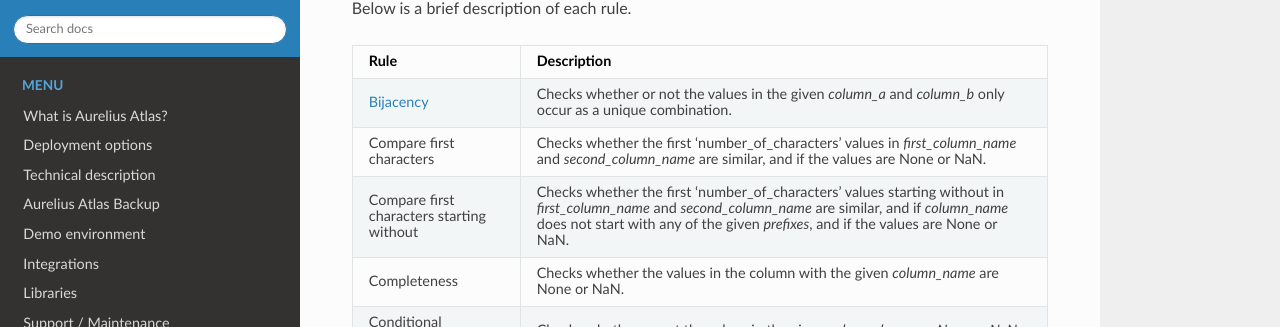
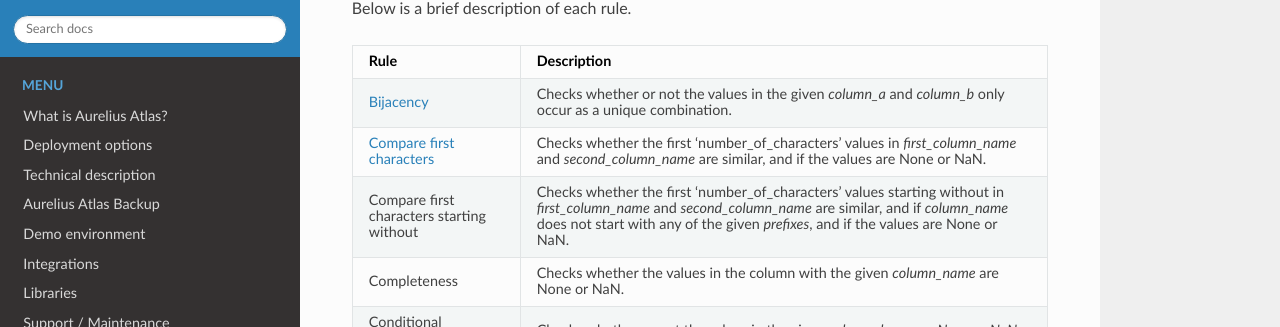
Before and after one commit to aureliusenterprise/doc_technical_manual, a Sphinx documentation site: the page built from DOc/docs/source/Options/data_quality.rst, in a window 1280 px wide and 900 px high, scrolled down 4362 px. Shown: the part 123-450 px from the top of the window. Built offline with Sphinx 7.4.7 and the Read the Docs theme 2.0.0, drawn with Linux system fonts in a browser that asks for light colours; pages that are not in the unit, such as notebooks, are missing from menus.

```diff
--- a/DOc/docs/source/Options/data_quality.rst
+++ b/DOc/docs/source/Options/data_quality.rst
@@ -228,8 +229,8 @@ Below is a brief description of each rule.
 |                            | `column_b` only occur as a unique combination.                  |
 +----------------------------+-----------------------------------------------------------------+
 |                            |                                                                 |
-| Compare first              | Checks whether the first 'number_of_characters' values in       |
-| characters                 | `first_column_name` and `second_column_name` are similar, and if|
+| `Compare first characters`_| Checks whether the first 'number_of_characters' values in       |
+|                            | `first_column_name` and `second_column_name` are similar, and if|
 |                            | the values are None or NaN.                                     |
 +----------------------------+-----------------------------------------------------------------+
 |                            |                                                                 |
```
Also changed, not shown: other parts of DOc/docs/source/Options/data_quality.rst (+1 -0 lines).
